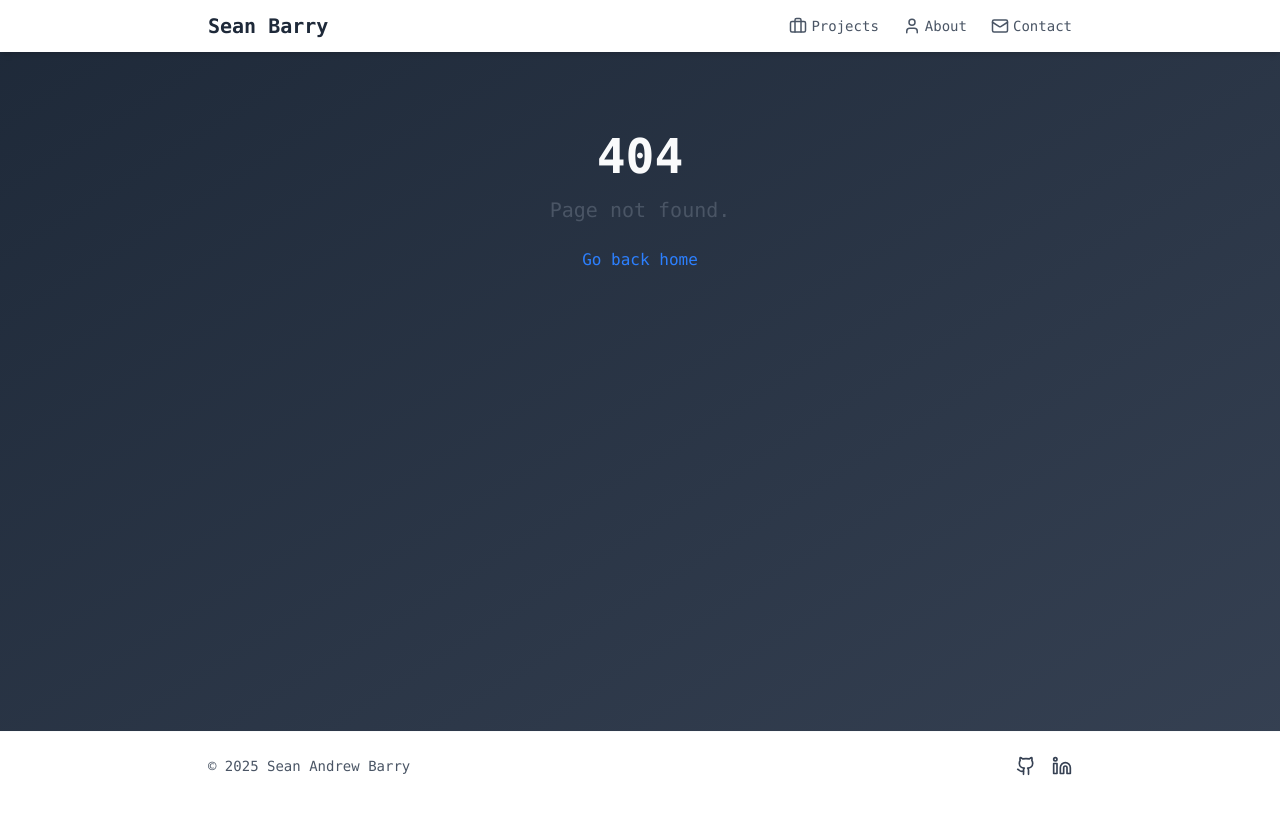
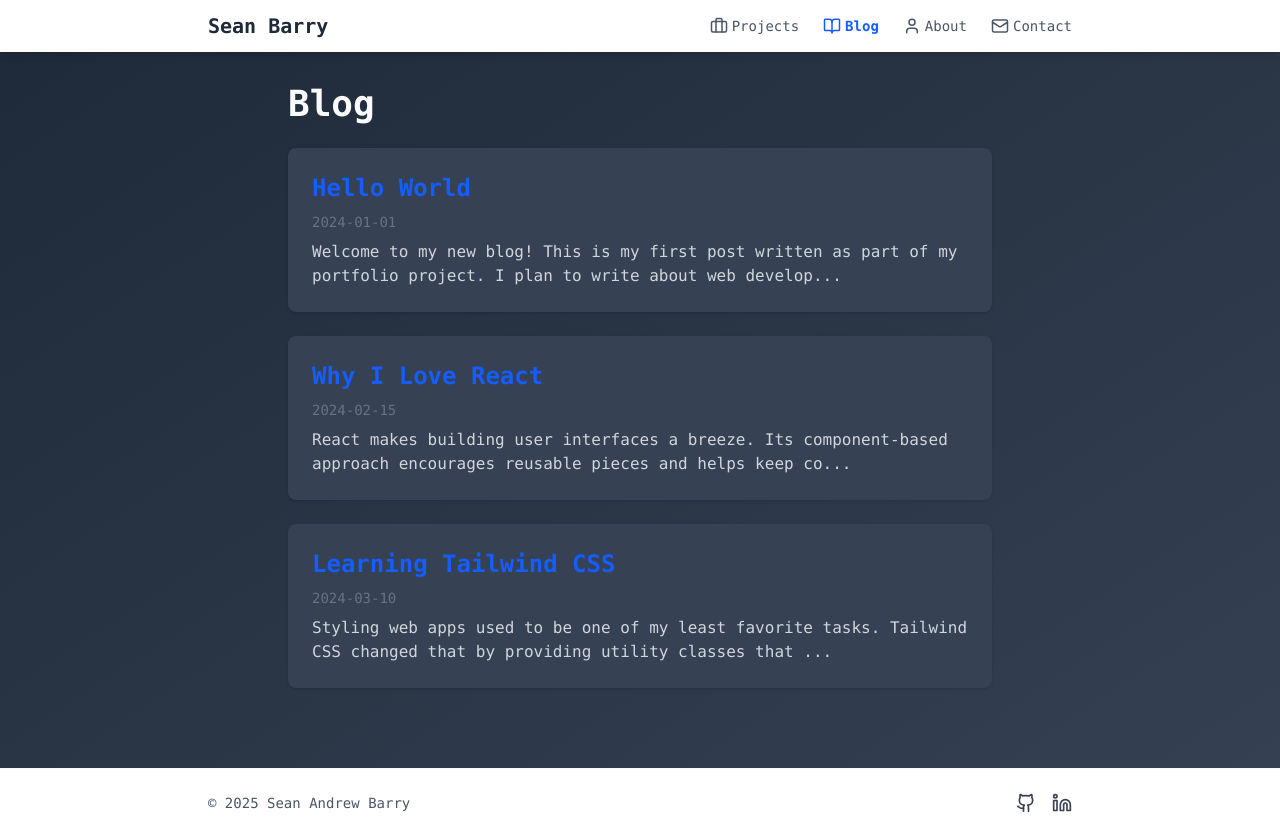
Before and after one commit to sean-andrew-barry/portfolio, a React (Vite) app: page /blog in a window 1280 px wide. Before the commit this address had no page. Before the commit the page ends 800 px from the top, so only its background shows below. Built offline with nearby package versions, Linux system fonts and the light colour scheme.

Commit message:
Add blog pages and navigation

```diff
--- a/src/App.jsx
+++ b/src/App.jsx
@@ -7,6 +7,8 @@ import Home from './pages/Home';
 import About from './pages/About';
 import Projects from './pages/Projects';
 import Contact from './pages/Contact';
+import Blog from './pages/Blog';
+import BlogPost from './pages/BlogPost';
 import SpecialPage from './pages/SpecialPage';
 import NotFound from './pages/NotFound';
 
@@ -19,6 +21,8 @@ function App() {
           <Route path="/" element={<Home />} />
           <Route path="/about" element={<About />} />
           <Route path="/projects" element={<Projects />} />
+          <Route path="/blog" element={<Blog />} />
+          <Route path="/blog/:slug" element={<BlogPost />} />
           <Route path="/contact" element={<Contact />} />
           <Route path="*" element={<NotFound />} />
         </Route>
--- a/src/components/Navbar.jsx
+++ b/src/components/Navbar.jsx
@@ -1,9 +1,10 @@
 import { useState } from "react";
 import { NavLink } from 'react-router-dom';
-import { Menu, X, Briefcase, User, Mail } from "lucide-react";
+import { Menu, X, Briefcase, User, Mail, BookOpen } from "lucide-react";
 
 const navLinks = [
   { to: "/projects", label: "Projects", icon: Briefcase },
+  { to: "/blog", label: "Blog", icon: BookOpen },
   { to: "/about", label: "About", icon: User },
   { to: "/contact", label: "Contact", icon: Mail },
 ];
--- /dev/null
+++ b/src/data/posts.js
@@ -0,0 +1,20 @@
+export const posts = [
+  {
+    slug: 'hello-world',
+    title: 'Hello World',
+    date: '2024-01-01',
+    content: `Welcome to my new blog! This is my first post written as part of my portfolio project. I plan to write about web development, projects I'm working on, and lessons learned along the way. Stay tuned for more!`
+  },
+  {
+    slug: 'why-i-love-react',
+    title: 'Why I Love React',
+    date: '2024-02-15',
+    content: `React makes building user interfaces a breeze. Its component-based approach encourages reusable pieces and helps keep code organized. In this post I'll share a few reasons why React continues to be my go-to library.`
+  },
+  {
+    slug: 'learning-tailwindcss',
+    title: 'Learning Tailwind CSS',
+    date: '2024-03-10',
+    content: `Styling web apps used to be one of my least favorite tasks. Tailwind CSS changed that by providing utility classes that make it simple to build modern interfaces. Here are my tips for getting started with Tailwind.`
+  }
+];
--- /dev/null
+++ b/src/pages/Blog.jsx
@@ -0,0 +1,25 @@
+import { Link } from 'react-router-dom';
+import { posts } from '../data/posts';
+
+export default function Blog() {
+  return (
+    <div className="p-8 max-w-3xl mx-auto">
+      <h1 className="text-4xl font-bold mb-6">Blog</h1>
+      <ul className="space-y-6">
+        {posts.map((post) => (
+          <li key={post.slug} className="bg-white dark:bg-gray-700 p-6 rounded-lg shadow">
+            <h2 className="text-2xl font-semibold mb-2">
+              <Link to={`/blog/${post.slug}`} className="text-blue-600 hover:underline">
+                {post.title}
+              </Link>
+            </h2>
+            <p className="text-sm text-gray-500 mb-2">{post.date}</p>
+            <p className="text-gray-700 dark:text-gray-300">
+              {post.content.substring(0, 120)}{post.content.length > 120 ? '...' : ''}
+            </p>
+          </li>
+        ))}
+      </ul>
+    </div>
+  );
+}
--- /dev/null
+++ b/src/pages/BlogPost.jsx
@@ -0,0 +1,25 @@
+import { useParams, Link } from 'react-router-dom';
+import { posts } from '../data/posts';
+
+export default function BlogPost() {
+  const { slug } = useParams();
+  const post = posts.find((p) => p.slug === slug);
+
+  if (!post) {
+    return (
+      <div className="p-8 max-w-3xl mx-auto">
+        <h1 className="text-3xl font-bold mb-4">Post not found</h1>
+        <Link to="/blog" className="text-blue-600 hover:underline">Back to blog</Link>
+      </div>
+    );
+  }
+
+  return (
+    <article className="p-8 max-w-3xl mx-auto space-y-4">
+      <h1 className="text-4xl font-bold">{post.title}</h1>
+      <p className="text-sm text-gray-500">{post.date}</p>
+      <p className="text-gray-700 dark:text-gray-300 whitespace-pre-line">{post.content}</p>
+      <Link to="/blog" className="text-blue-600 hover:underline block mt-8">Back to blog</Link>
+    </article>
+  );
+}
```
